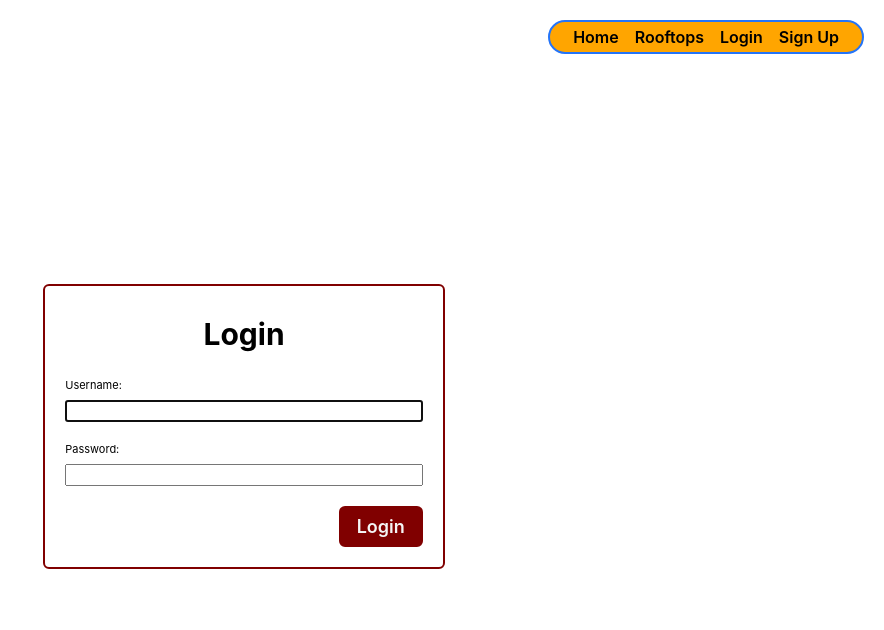
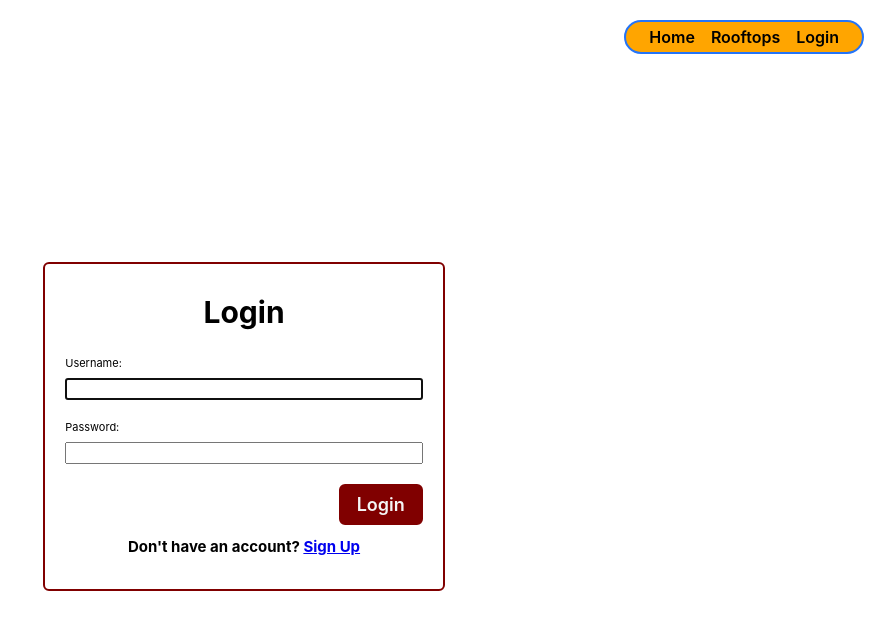
Before and after one commit to vzarate-94/sanmiguelinc, a Django app: page /accounts/login/ in a window 1280 px wide. Shown: the top 630 px of the page, without its empty margins (396-1280 px from the left). Run offline with Django 3.2, Linux system fonts and the light colour scheme.

Commit message:
change signup link

```diff
--- a/main_app/templates/base.html
+++ b/main_app/templates/base.html
@@ -24,7 +24,6 @@
         <li><a href="/">Home</a></li>
         <li><a href="{% url 'rooftops_index' %} ">Rooftops</a></li>
         <li><a href="{% url 'login' %}">Login</a></li>
-        <li><a href="{% url 'signup' %}">Sign Up</a></li>
       {% endif %}
       </ul>
     </nav>
--- a/main_app/templates/login.html
+++ b/main_app/templates/login.html
@@ -15,6 +15,7 @@
     {{ form.as_p }}
     <input type="hidden" name="next" value="{{ next }}">
     <button type="submit" class="btn submit">Login</button>
+    <h2>Don't have an account? <a href="{% url 'signup' %}">Sign Up</a></h2>
   </form>
 </section>
 {% endif %}
```
Also changed, not shown: README.md, main_app/static/images/IMG_0095_40.jpg (added), main_app/static/images/IMG_0429.JPG (added).
